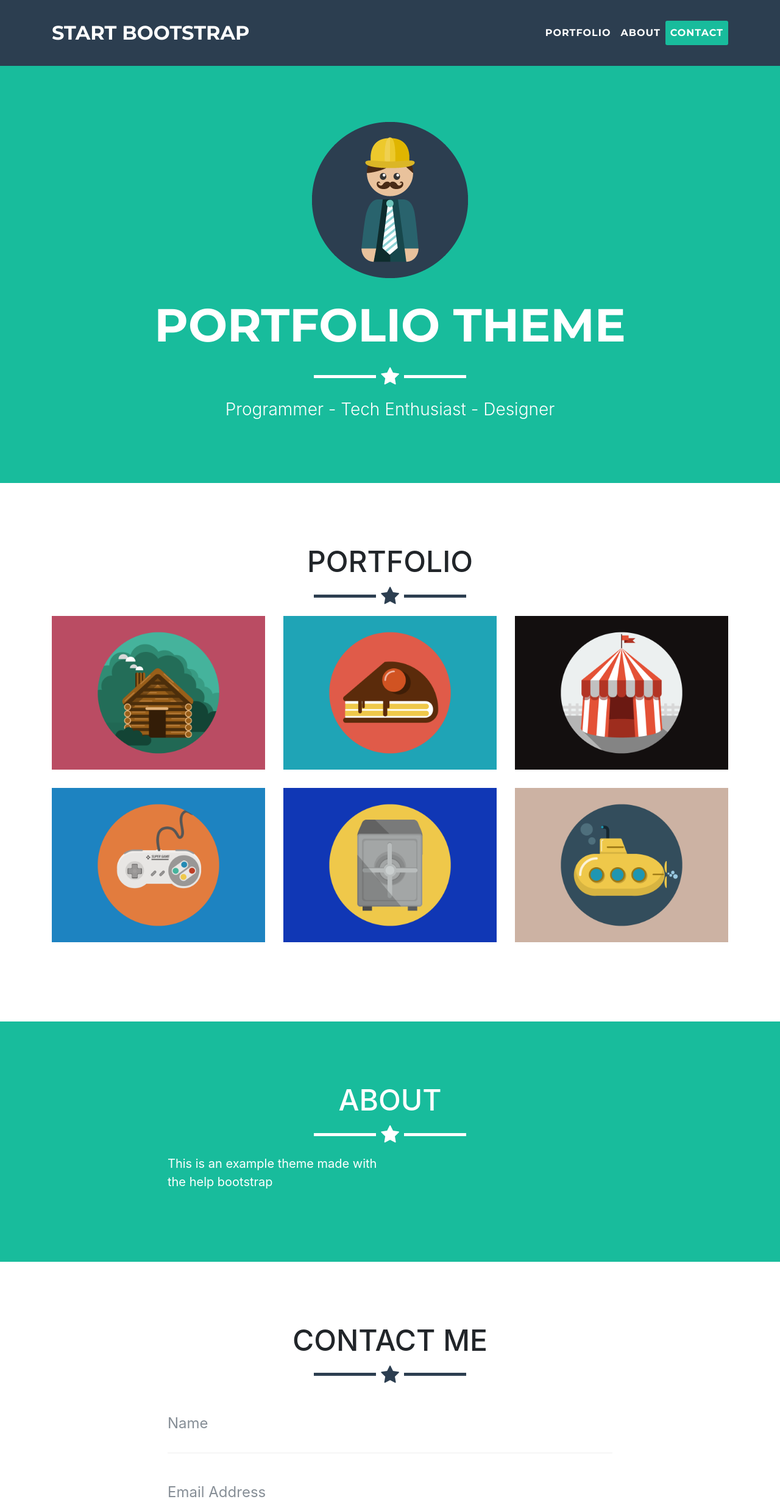
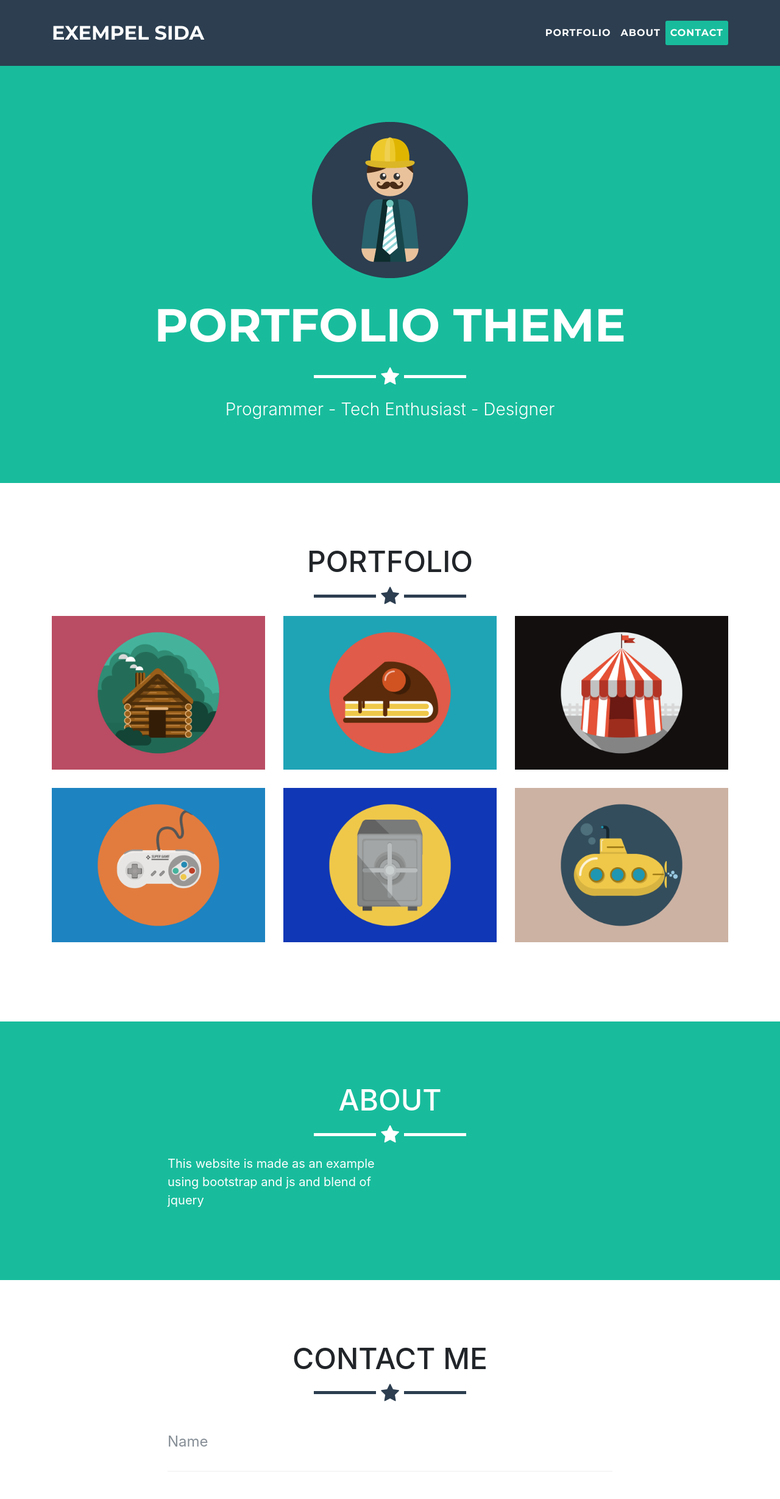
Before and after one commit to rubberducklistens/rubberducklistens.github.io, a website with bundled scripts: page index.html in a window 1280 px wide. Shown: the top 2458 px of the page at 61% size. Built offline with nearby package versions, Linux system fonts and the light colour scheme.

Commit message:
Second Commit

```diff
--- a/index.html
+++ b/index.html
@@ -28,7 +28,7 @@
     <!-- Navigation -->
     <nav class="navbar navbar-expand-lg navbar-light fixed-top" id="mainNav">
       <div class="container">
-        <a class="navbar-brand js-scroll-trigger" href="#page-top">Start Bootstrap</a>
+        <a class="navbar-brand js-scroll-trigger" href="#page-top">Exempel Sida</a>
         <button class="navbar-toggler navbar-toggler-right" type="button" data-toggle="collapse" data-target="#navbarResponsive" aria-controls="navbarResponsive" aria-expanded="false" aria-label="Toggle navigation">
           Menu
           <i class="fa fa-bars"></i>
@@ -138,7 +138,7 @@
         <hr class="star-light">
         <div class="row">
           <div class="col-lg-4 ml-auto">
-            <p>This is an example theme made with the help bootstrap</p>
+            <p>This website is made as an example using bootstrap and js and blend of jquery</p>
           </div>
           <div class="col-lg-4 mr-auto">
             <p></p>
```
